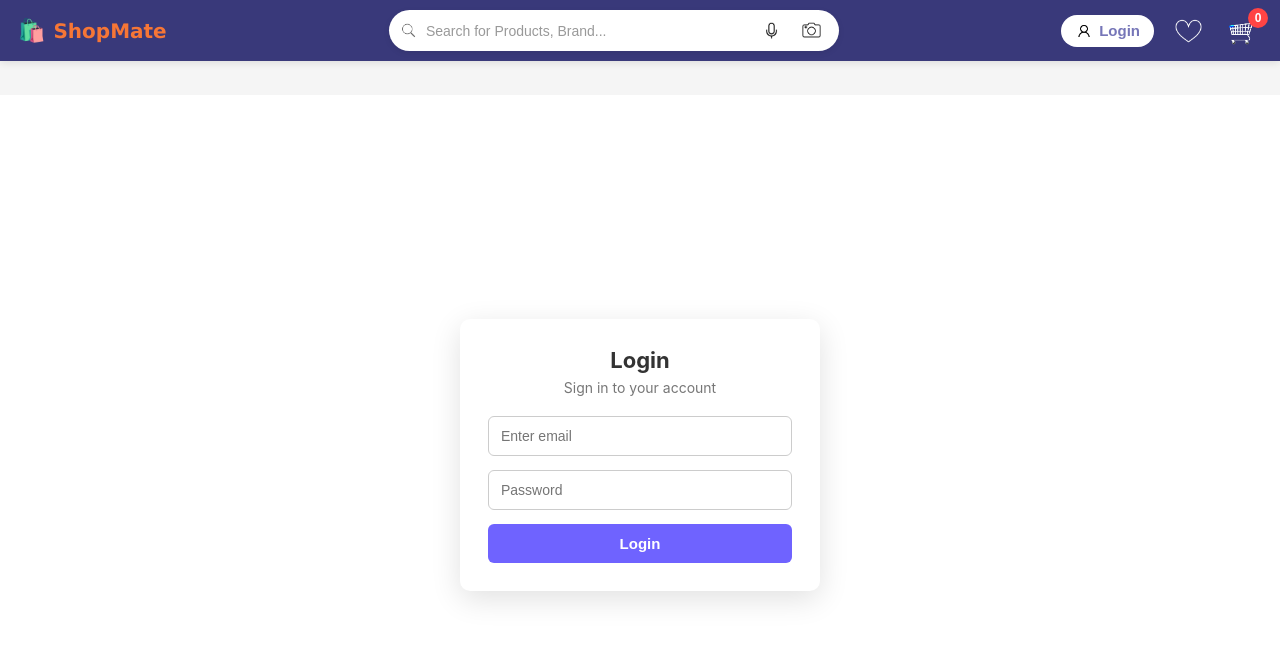
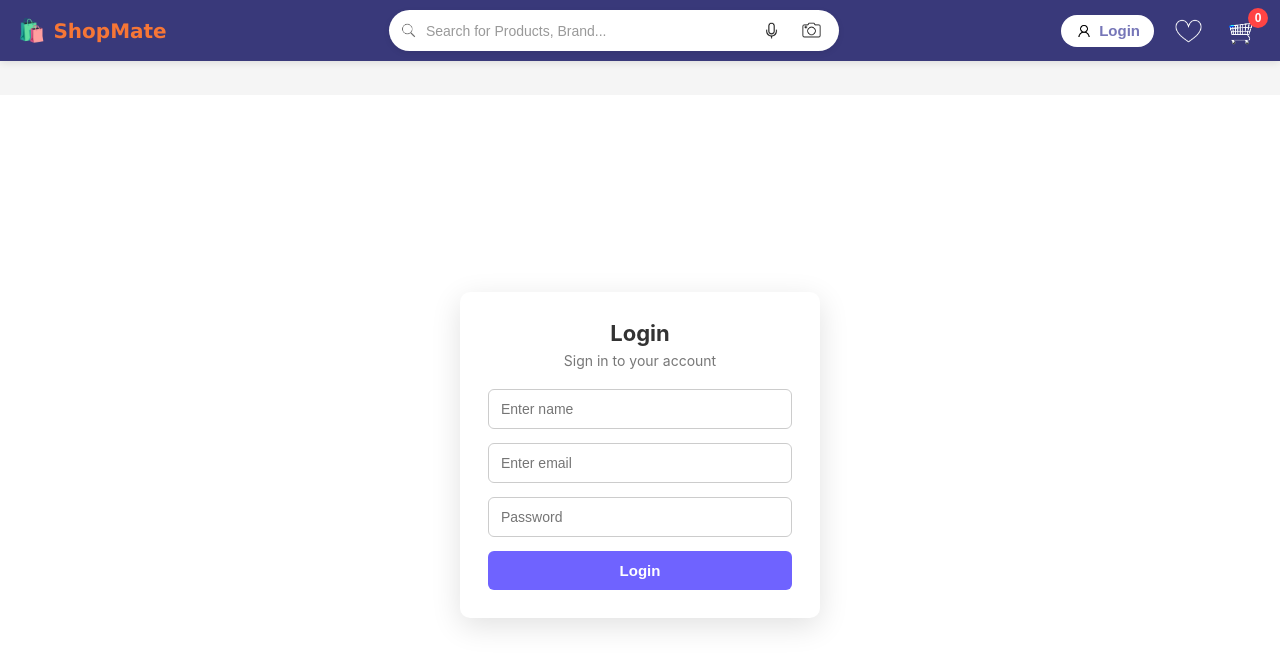
Before and after one commit to mouni-891/react-ecommerce-app, a React (Vite) app: page /login in a window 1280 px wide. Shown: the top 668 px of the page. Built offline with nearby package versions, Linux system fonts and the light colour scheme.

Commit message:
feat: persist user login and dynamic greeting

```diff
--- a/src/Ecommerce/auth/AuthContext.jsx
+++ b/src/Ecommerce/auth/AuthContext.jsx
@@ -3,14 +3,19 @@ import { createContext, useContext, useState } from "react";
 const AuthContext = createContext();
 
 export const AuthProvider = ({ children }) => {
-  const [user, setUser] = useState(null);
+    const [user, setUser] = useState(() => {
+    const savedUser = localStorage.getItem("user");
+    return savedUser ? JSON.parse(savedUser) : null;
+  });
 
   const login = (userData) => {
-    setUser(userData); // must be object
+    setUser(userData);
+    localStorage.setItem("user", JSON.stringify(userData));
   };
 
   const logout = () => {
     setUser(null);
+    localStorage.removeItem("user");
   };
 
   return (
--- a/src/Ecommerce/pages/Login/Login.jsx
+++ b/src/Ecommerce/pages/Login/Login.jsx
@@ -5,6 +5,7 @@ import "./Login.css";
 
 function Login() {
   const [email, setEmail] = useState("");
+  const [name, setName] = useState("");
   const { login } = useAuth();
   const navigate = useNavigate();
 
@@ -12,7 +13,7 @@ function Login() {
     e.preventDefault();
 
     login({
-      name: "Mounika",
+      name,
       email,
     });
 
@@ -26,6 +27,13 @@ function Login() {
         <p>Sign in to your account</p>
 
         <form onSubmit={handleSubmit}>
+          <input
+            type="text"
+            placeholder="Enter name"
+            required
+            value={name}
+            onChange={(e) => setName(e.target.value)}
+          />
           <input
             type="email"
             placeholder="Enter email"
```
Also changed, not shown: src/Ecommerce/components/Header/CartIcon.jsx (+11 -7 lines).
